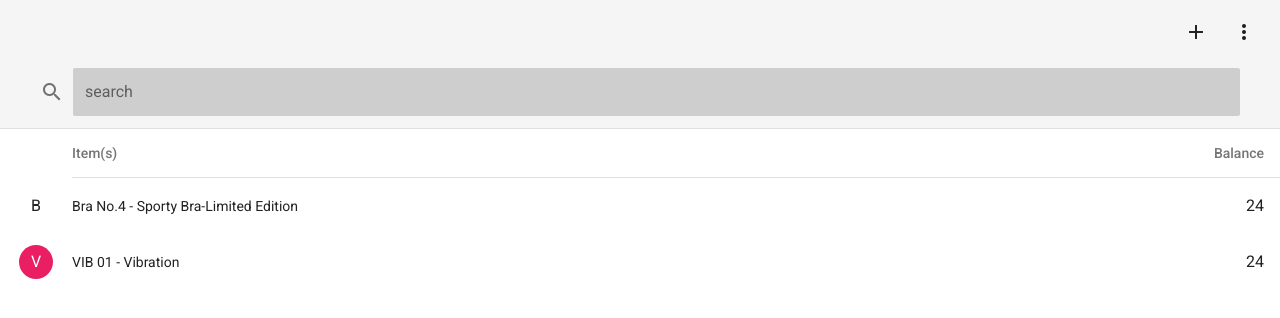
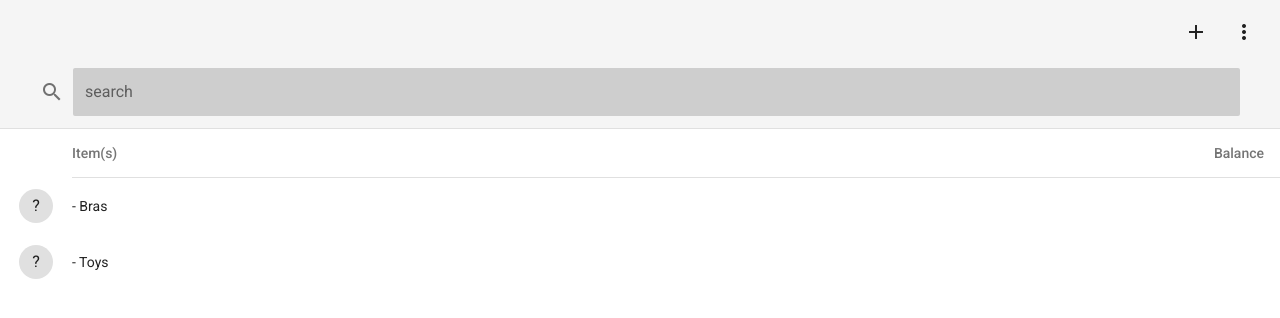
Before and after one commit to jackn3o/inventory, a Vue app: page /#/ in a window 1280 px wide. Shown: the top 318 px of the page. Built offline with nearby package versions, Linux system fonts and the light colour scheme; what vue-lodash, vue-momentjs would draw is missing.

Commit message:
update mock data with categories

```diff
--- a/src/data.js
+++ b/src/data.js
@@ -1,22 +1,36 @@
 import moment from 'moment'
 import _ from 'lodash'
 
-let items = [
+let categories = [
+
+
+]
+
+let list = [
   {
+    active: false,
+    description: 'Toys',
+    items: [{
       value: false,
       id: '0001',
       code: 'VIB 01',
       description: 'Vibration',
       color: 'Pink',
       balance: 24
+    }]
   },
   {
+    active: false,
+    description: 'Bras',
+    items: [{
+      categories: 'Bras',
       value: false,
       id: '0002',
       code: 'Bra No.4',
       description: 'Sporty Bra-Limited Edition',
       color: 'White',
       balance: 24
+    }]
   }
 ]
 
@@ -233,16 +247,16 @@ let itemDetails = [
 
 export let getInventory = () =>
   new Promise(resolve => {
-    items = _.sortBy(items, obj_item => {
+    list = _.sortBy(list, obj_item => {
       return obj_item.description
     })
-    resolve(items)
+    resolve(list)
   })
 
 export let getInventoryById = str_id =>
   new Promise(resolve => {
     resolve(
-      items.find(obj_item => {
+      list.find(obj_item => {
         return obj_item.id == str_id
       })
     )
@@ -250,8 +264,8 @@ export let getInventoryById = str_id =>
 
 export let addNewItem = obj_item =>
   new Promise(resolve => {
-    items.push(obj_item)
-    resolve(items)
+    list.push(obj_item)
+    resolve(list)
   })
 
 export let getInventoryDetailById = str_id =>
```
Lines whose indentation alone changed are shown as unchanged.
